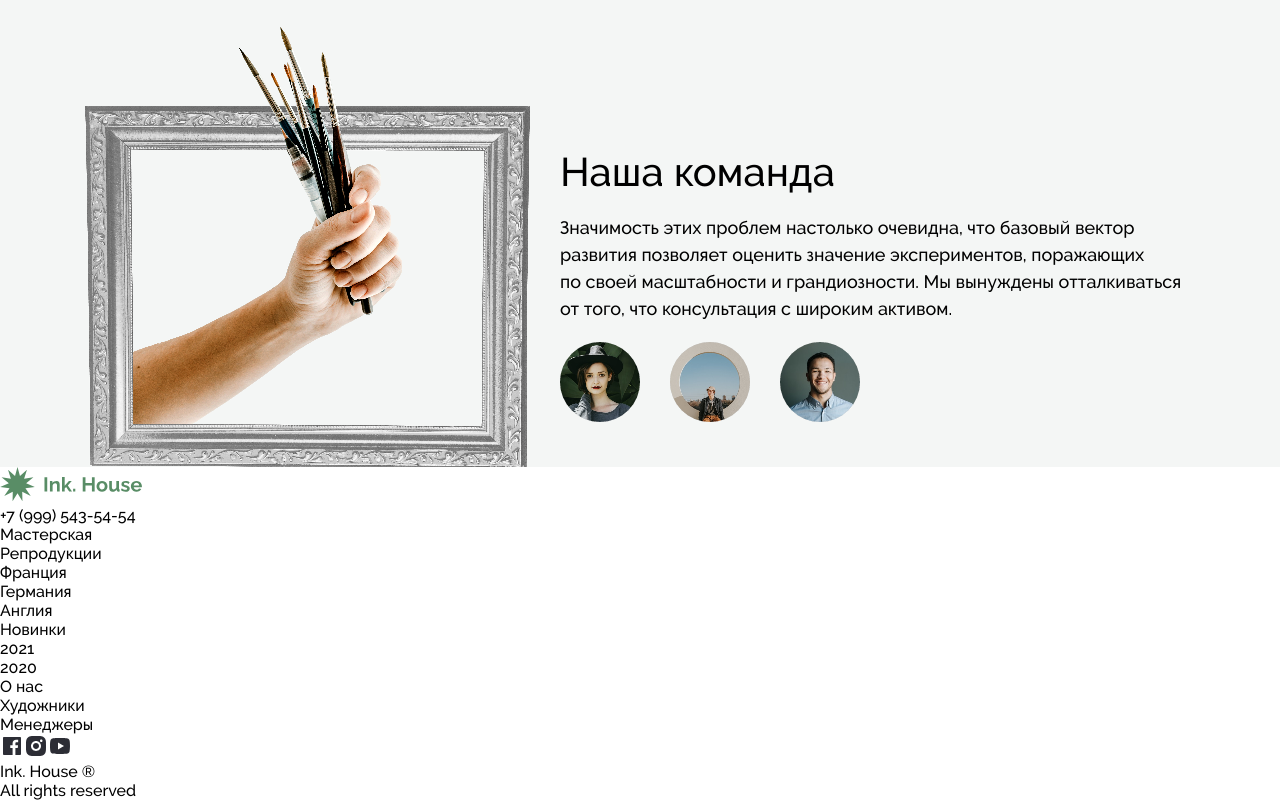
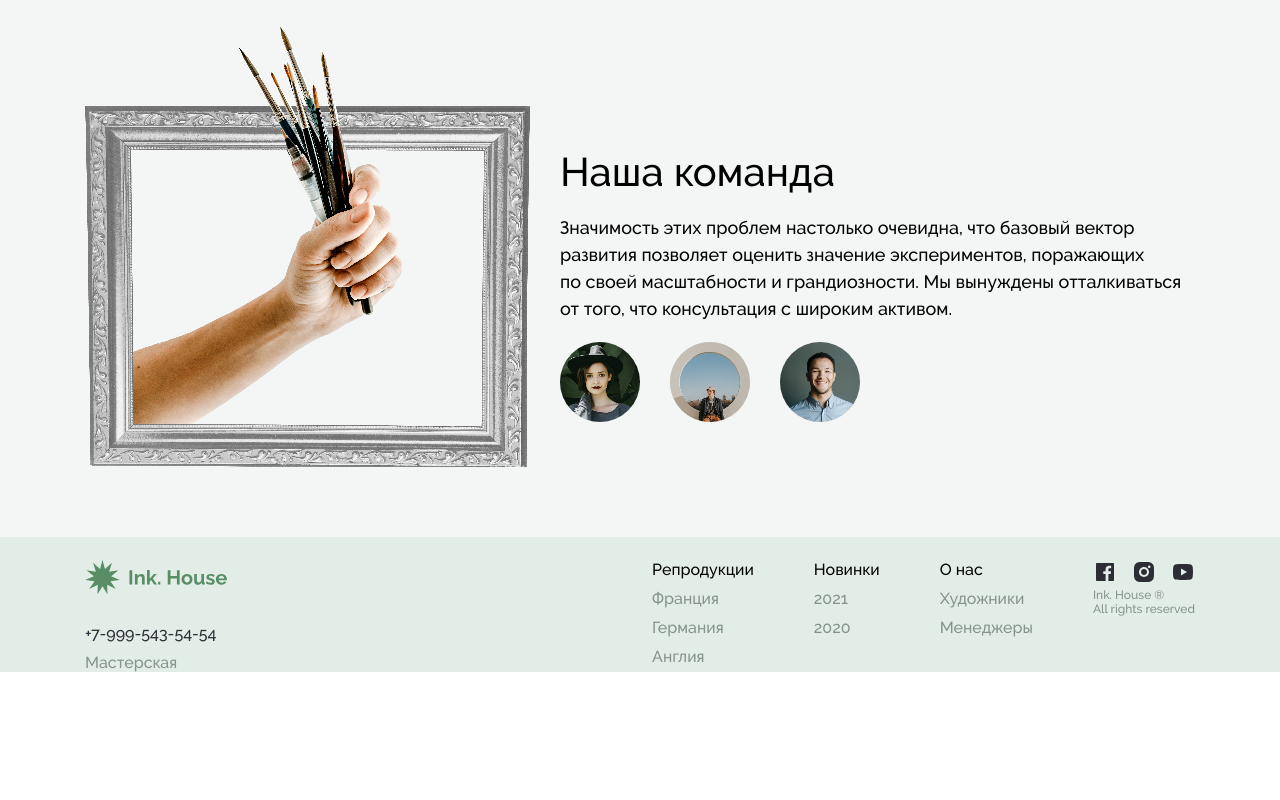
Before and after one commit to whiteforsaken/new-project_1, a plain HTML site: page src/index.html in a window 1280 px wide. Shown: the part 3044-3844 px from the top of the page. After the commit the page ends 3716 px from the top, so only its background shows below. Drawn offline with Linux system fonts and the light colour scheme.

Commit message:
Доделал footer, изменил bg в promo

```diff
--- a/src/index.html
+++ b/src/index.html
@@ -142,37 +142,42 @@
         </div>
     </section>
     <footer class="footer">
-        <div class="footer__promo"><img src="icons/header_main_logo.svg" alt="" class="footer__logo main-logo">
-            <div class="footer__tel">+7 (999) 543-54-54</div>
-            <div class="footer-tel-describe">Мастерская</div>
+        <div class="container footer__inner-wrapper">
+            <div class="footer__promo">
+                <img src="icons/header_main_logo.svg" alt="" class="footer__logo main-logo">
+                <a href="tel:+79995435454" class="footer__tel">+7-999-543-54-54</a>
+                <div class='footer__tel-describe link-item'>Мастерская</div>
             </div>
-        <div class="footer__links">
-            <div class="footer__replicas-links">
-                <div class="footer__replicas-links-title">Репродукции</div>
-                <div class="footer__replicas-links-item">Франция</div>
-                <div class="footer__replicas-links-item">Германия</div>
-                <div class="footer__replicas-links-item">Англия</div>
+            <div class=" footer__links">
+                <div class="footer__links-replicas">
+                    <div class="footer__links-replicas-title">Репродукции</div>
+                    <a href="" class="footer__links-replicas-item link-item">Франция</a>
+                    <a href="" class="footer__links-replicas-item link-item">Германия</a>
+                    <a href="" class="footer__links-replicas-item link-item">Англия</a>
                 </div>
 
                 <div class="footer__new-links">
                     <div class="footer__new-title">Новинки
+                        <div>
+                            <a href="" class="footer__new-item link-item">2021</a>
+                            <a href="" class="footer__new-item link-item">2020</a>
                         </div>
-                <div class="footer__new-item">2021</div>
-                    <div class="footer__new-item">2020</div>
+                    </div>
                 </div>
                 <div class="footer__about-us-links">
                     <div class="footer__about-us-title">
                         О нас
                     </div>
-                <div class="footer__about-us-item">Художники</div>
-                <div class="footer__about-us-item">Менеджеры</div>
-
-            </div>
+                    <a href="" class="footer__about-us-item link-item">Художники</a>
+                    <a href="" class="footer__about-us-item link-item">Менеджеры</a>
                 </div>
                 <div class="footer__social social">
-            <div class="social__row"><img src="icons/facebook-icon.svg" alt="" class="social__icon"><img src="icons/instagram-icon.svg" alt="" class="social__icon"><img src="icons/youtube-icon.svg" alt="" class="social__icon"></div>
-            <div class="footer__main-title">Ink. House ®</div>
-            <div class="footer__reserved">All rights reserved</div>
+                    <div class="social__row"><a href=""><img src="icons/facebook-icon.svg" alt=""
+                                class="social__icon"></a><a href=""><img src="icons/instagram-icon.svg" alt=""
+                                class="social__icon"></a><a href=""><img src="icons/youtube-icon.svg" alt=""
+                                class="social__icon"></a></div>
+                    <div class="social__row-desc">Ink. House ®</div>
+                    <div class="social__row-desc">All rights reserved</div>
                 </div>
 
     </footer>
--- a/src/sass/blocks/_footer.sass
+++ b/src/sass/blocks/_footer.sass
@@ -0,0 +1,35 @@
+.footer
+    background-color: $main-theme
+    &__inner-wrapper
+        padding-top: 23px
+        display: flex
+        flex-direction: row
+        justify-content: space-between
+    &__tel
+        margin-top: 25px
+        text-decoration: none
+        display: block
+        color: rgb(44, 45, 53)
+        &-describe
+            color: $font-second-theme-color
+    &__links
+        display: flex
+        flex-direction: row
+        justify-content: flex-start
+        align-items: flex-start
+        gap: 60px
+
+.link-item
+    text-decoration: none
+    display: block
+    color: $font-second-theme-color
+    margin-top: 10px
+.social__row
+    display: flex
+    flex-direction: row
+    justify-content: space-between
+    &-desc
+        color: $font-second-theme-color
+        font-size: 12px
+        font-weight: 500
+        line-height: 120%
--- a/src/sass/blocks/_promo.sass
+++ b/src/sass/blocks/_promo.sass
@@ -1,7 +1,10 @@
 .promo
+
     height: 100%
     background: url('../img/promo_bg.png') center center/cover no-repeat
     padding: 70px 0px
+    background-size: contain
+    background-color: $main-bg-theme
     &__describe
         font-size: 17px
         font-weight: 500
--- a/src/sass/blocks/_team.sass
+++ b/src/sass/blocks/_team.sass
@@ -1,6 +1,7 @@
 .team
     background: $main-bg-theme
     padding-top: 70px
+    padding-bottom: 70px
     &__title
         margin-top: 79px
         font-size: 40px
```
Also changed, not shown: src/css/style.css, src/sass/blocks/_hero.sass (line endings or trailing spaces). Lines whose indentation alone changed are shown as unchanged.
